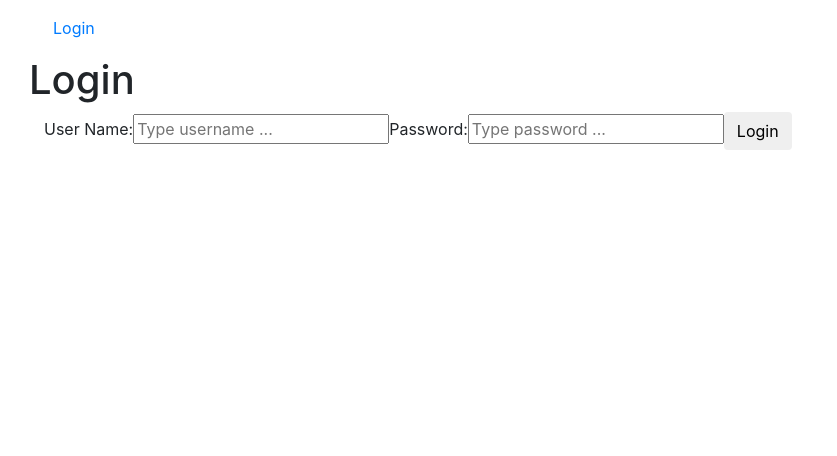
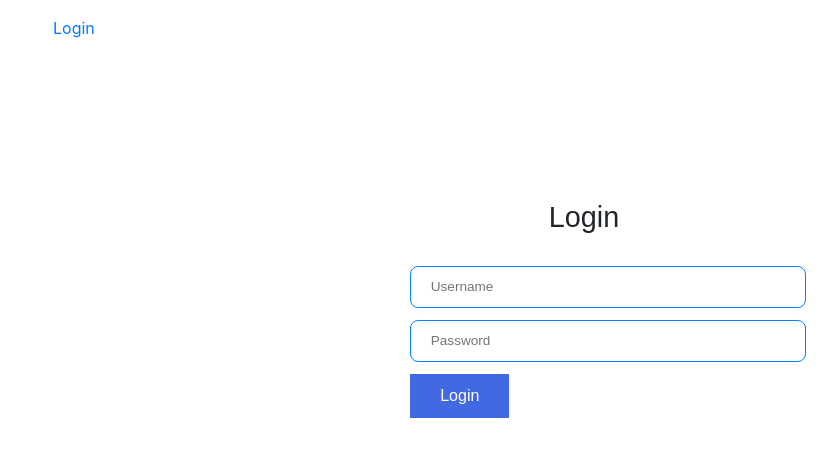
Before and after one commit to fjsimon/nexus, a React (Create React App) app in the folder nexus-web-react/: page /login in a window 1280 px wide. Shown: the top 456 px of the page, without its empty margins (56-893 px from the left). Built offline with nearby package versions, Linux system fonts and the light colour scheme.

Commit message:
fjsimon | update LoginComponent.jsx

```diff
--- a/nexus-web-react/src/component/LoginComponent.jsx
+++ b/nexus-web-react/src/component/LoginComponent.jsx
@@ -64,25 +64,28 @@ class LoginComponent extends Component {
     render() {
         return (
             <div className="login">
-                <h1>Login</h1>
+                <h1 className="login-h1">Login</h1>
                 <div className="container">
                     {/*<ShowInvalidCredentials hasLoginFailed={this.state.hasLoginFailed}/>*/}
                     {this.state.hasLoginFailed && <div className="alert alert-warning">Invalid Credentials</div>}
                     {this.state.showSuccessMessage && <div>Login Sucessful</div>}
                     {/*<ShowLoginSuccessMessage showSuccessMessage={this.state.showSuccessMessage}/>*/}
-                    User Name:
+
                     <input type="text"
-                           placeholder="Type username ..."
+                           className="text-input"
+                           placeholder="Username"
                            name="username"
                            value={this.state.username}
                            onChange={this.handleChange} />
-                    Password:
+
                     <input type="password"
-                           placeholder="Type password ..."
+                           className="text-input"
+                           placeholder="Password"
                            name="password"
                            value={this.state.password}
                            onChange={this.handleChange} />
-                    <button className="btn" onClick={this.loginClicked}>Login</button>
+
+                    <button className="submit" onClick={this.loginClicked}>Login</button>
                 </div>
             </div>
         )
--- a/nexus-web-react/src/styles/main.scss
+++ b/nexus-web-react/src/styles/main.scss
@@ -12,6 +12,59 @@
 // }
 //
 
+
+div.login {
+
+    width: 30%;
+    height: 30%;
+    position: absolute;
+    top: 40%;
+    left: 50%;
+    font-family: sans-serif;
+    -ms-transform: translateX(-50%) translateY(-50%);
+    -webkit-transform: translate(-50%,-50%);
+    transform: translate(-50%,-50%);
+
+    .login-h1 {
+        font-weight: 100;
+        font-size: 1.8em;
+        font-weight: 100;
+        text-align: center;
+        font-family: sans-serif;
+        margin-bottom: 30px;
+    }
+
+    .text-input {
+        width:100%;
+        margin-bottom: 10px;
+        font-size: 0.85em;
+        font-weight: 100;
+        border-radius: 0.6em 0.6em 0.6em 0.6em;
+        padding: 10px 20px;
+    }
+
+    .submit {
+        background-color: royalblue;
+        border: none;
+        font-weight: 100;
+        font-size: 1em;
+        color: white;
+        padding: 10px 30px;
+        cursor: pointer;
+    }
+
+    input, textarea, button, button:focus {
+        outline: none;
+        box-shadow:none;
+        padding: 0.3em 0.4em;
+        margin: 0.1em 0.2em;
+        -moz-box-sizing: content-box;
+        -webkit-box-sizing: content-box;
+        box-sizing: content-box;
+        border: 1px solid #007FFF; //120A8F
+    }
+
+}
 
 div.App {
 
```
